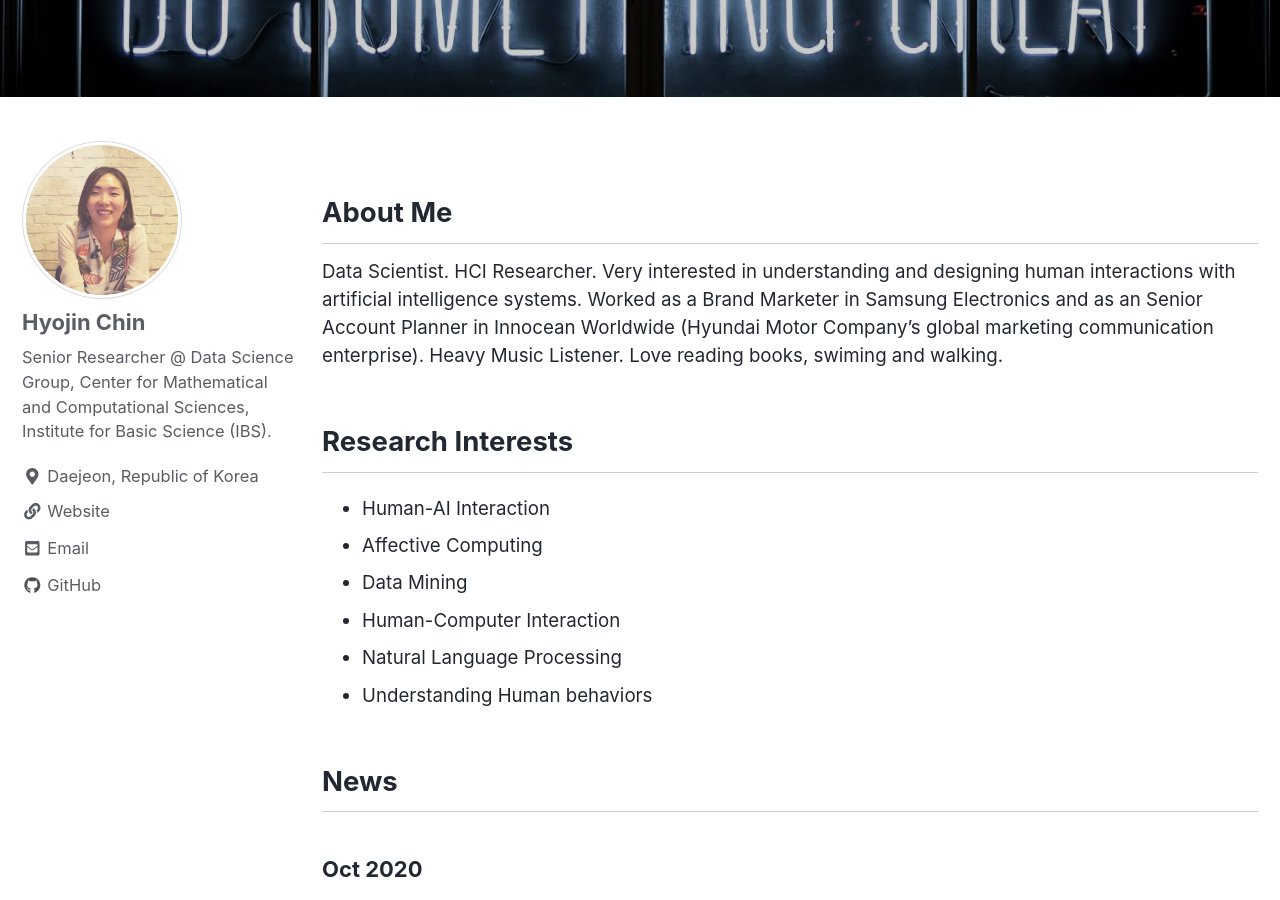
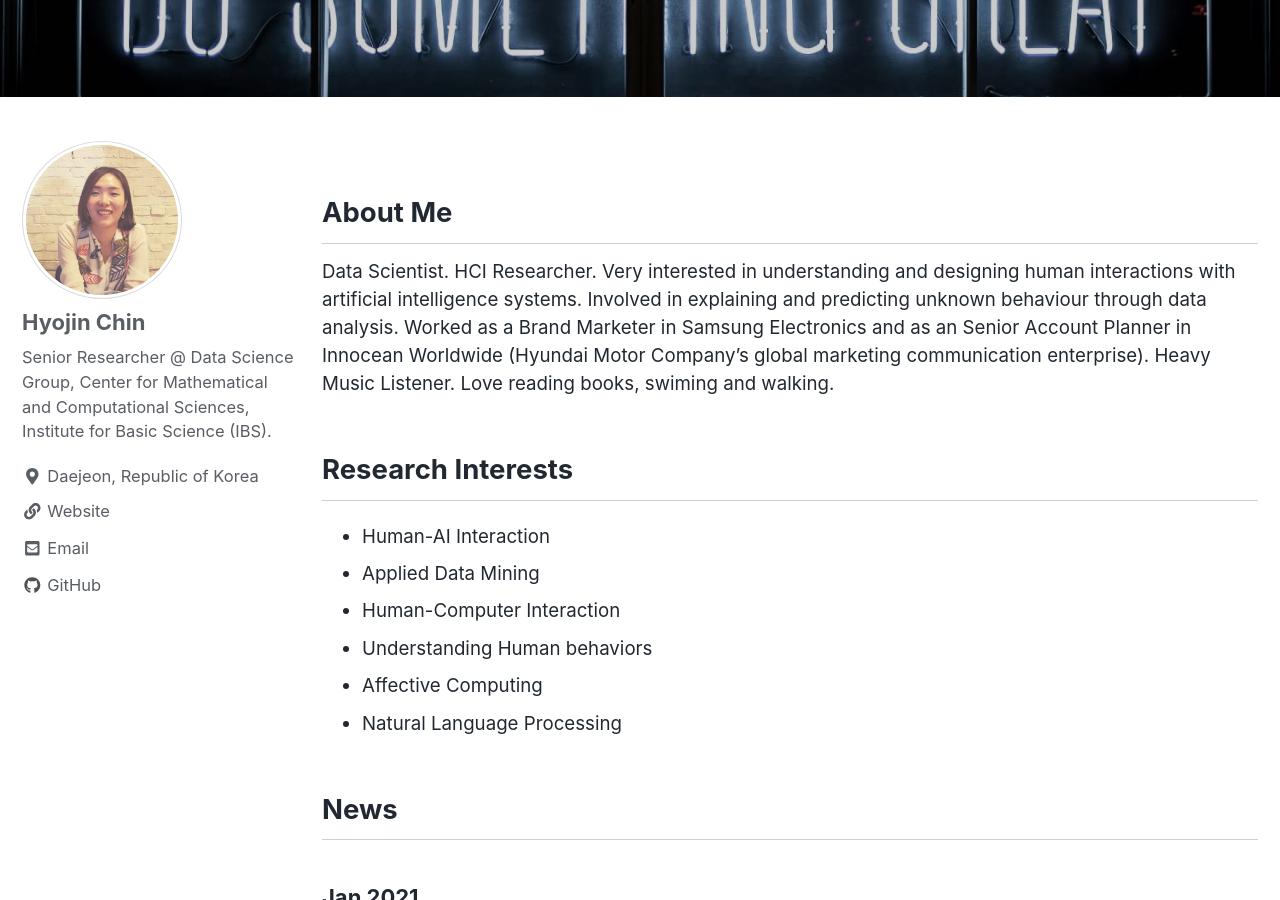
Before and after one commit to tesschin/tesschin.github.io, a Jekyll site: the page built from index.md, in a window 1280 px wide and 900 px high, scrolled down 293 px. Built offline with Jekyll 4.4.1, drawn with Linux system fonts in a browser that asks for light colours; nearby versions of some CDN libraries; the list of posts is cut into pages by our own code.

Commit message:
Update index.md

```diff
--- a/index.md
+++ b/index.md
@@ -14,7 +14,7 @@ header:
   overlay_filter: 0.2 # same as adding an opacity of 0.5 to a black background
 ---
 ## About Me
-Data Scientist. HCI Researcher. Very interested in understanding and designing human interactions with artificial intelligence systems.
+Data Scientist. HCI Researcher. Very interested in understanding and designing human interactions with artificial intelligence systems. Involved in explaining and predicting unknown behaviour through data analysis.
 Worked as a Brand Marketer in Samsung Electronics and as an Senior Account Planner in Innocean Worldwide (Hyundai Motor Company’s global marketing communication
 enterprise). Heavy Music Listener. Love reading books, swiming and walking.
 
@@ -22,12 +22,13 @@ enterprise). Heavy Music Listener. Love reading books, swiming and walking.
 
 ## Research Interests
 * Human-AI Interaction
+* Applied Data Mining
+* Human-Computer Interaction
+* Understanding Human behaviors
 * Affective Computing
-* Data Mining
-* Human-Computer Interaction
 * Natural Language Processing
-* Understanding Human behaviors
+
 
 
 ## News
-### Oct 2020
+### Jan 2021
```
